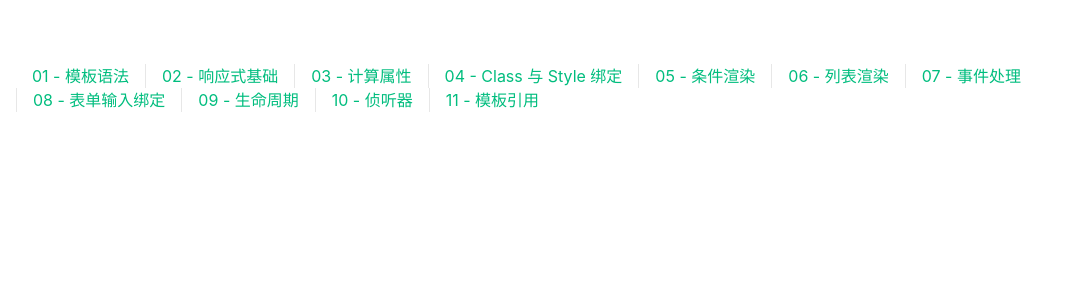
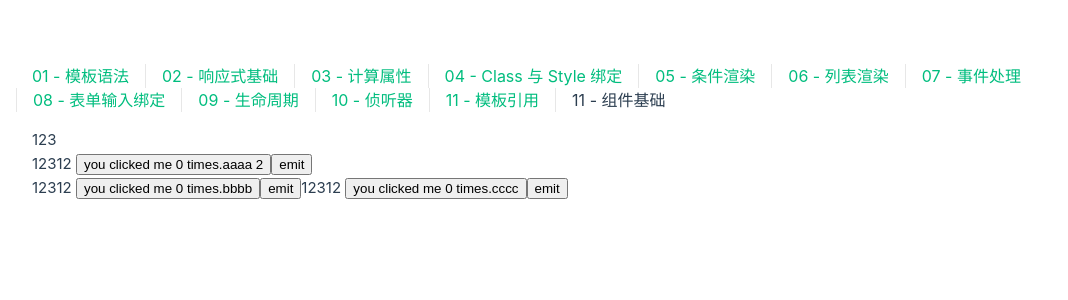
Before and after one commit to BK-725/vue3, a Vue app: page /components in a window 1280 px wide. Shown: the top 300 px of the page, without its empty margins (0-1068 px from the left). Built offline with nearby package versions, Linux system fonts and the light colour scheme.

Commit message:
组件基础

```diff
--- a/src/App.vue
+++ b/src/App.vue
@@ -18,6 +18,7 @@
         <RouterLink to="/cycle">09 - 生命周期</RouterLink>
         <RouterLink to="/watch">10 - 侦听器</RouterLink>
         <RouterLink to="/template">11 - 模板引用</RouterLink>
+        <RouterLink to="/components">11 - 组件基础</RouterLink>
       </nav>
     </div>
   </header>
--- /dev/null
+++ b/src/components/ButtonTemponents.vue
@@ -0,0 +1,23 @@
+<script setup>
+  import { ref } from 'vue'
+  defineProps(['title', 'name'])
+  defineEmits(['enlarge'])
+
+  const count = ref(0);
+
+</script>
+
+<!-- 定义一个组件 -->
+<template>
+  <!-- <div :style="{ fontSize: name + 'em' }">123</div> -->12312
+  <button @click="count++">
+    you clicked me {{ count }} times.{{ title }} {{ name }}
+  </button>
+
+  <button @click="$emit('enlarge')">emit</button>
+
+</template>
+
+<style scoped>
+
+</style>
--- a/src/router/index.js
+++ b/src/router/index.js
@@ -61,6 +61,11 @@
       path: '/template',
       name: 'template',
       component: () => import('../views/TemplateView.vue')
+    },
+    {
+      path: '/components',
+      name: 'components',
+      component: () => import('../views/ComponentsView.vue')
     }
   ]
 })
--- /dev/null
+++ b/src/views/ComponentsView.vue
@@ -0,0 +1,34 @@
+<script setup>
+  import {
+    reactive,
+    ref,
+    computed,
+    onMounted,
+    watchEffect
+  } from 'vue'
+
+  // 使用组件
+  import ButtonTemponents from '@/components/ButtonTemponents.vue';
+
+  const name = ref(1);
+
+</script>
+
+<template>
+  <div>123</div>
+
+  <!-- 使用组件 -->
+  <div :style="{ fontSize: name + 'em' }">
+    <ButtonTemponents title="aaaa" name="2" @enlarge="name += 1" />
+  </div>
+
+  <ButtonTemponents title="bbbb" />
+  <ButtonTemponents title="cccc" />
+
+  <!-- 监听事件 -->
+</template>
+
+
+<style scoped>
+
+</style>
--- a/src/views/TemplateView.vue
+++ b/src/views/TemplateView.vue
@@ -9,7 +9,30 @@
 
   // 声明一个 ref 来存放该元素的引用
   // 必须和模板里的 ref 同名
-  const input = ref(null)
+  const input = ref(null);
+
+  const list = ref([
+    {
+      id: 1,
+      name: 'aaa'
+    },
+    {
+      id: 2,
+      name: 'bbb'
+    },
+    {
+      id: 3,
+      name: 'ccc'
+    },
+    {
+      id: 4,
+      name: 'ddd'
+    },
+    {
+      id: 5,
+      name: 'eee'
+    }
+  ]);
 
   onMounted(() => {
     input.value.focus()
@@ -18,10 +41,15 @@
   // 如果你需要侦听一个模板引用 ref 的变化，确保考虑到其值为 null 的情况
   watchEffect(() => {
   if (input.value) {
-    input.value.focus()
+    input.value.focus();
   } else {
     // 此时还未挂载，或此元素已经被卸载（例如通过 v-if 控制）
   }
+
+  // v-for 中模板的引用
+  // 当在 v-for 中使用模板引用时，对应的 ref 中包含的值是一个数组
+  // 它将元素被挂载后包含对应整个列表的所有元素
+
 })
 
 </script>
@@ -29,6 +57,10 @@
 <template>
   <div>
     <input ref="input" />
+
+    <div v-for="(item, index) in list" :key="index" ref="list">
+      {{ item.name }}
+    </div>
   </div>
 </template>
 
```
